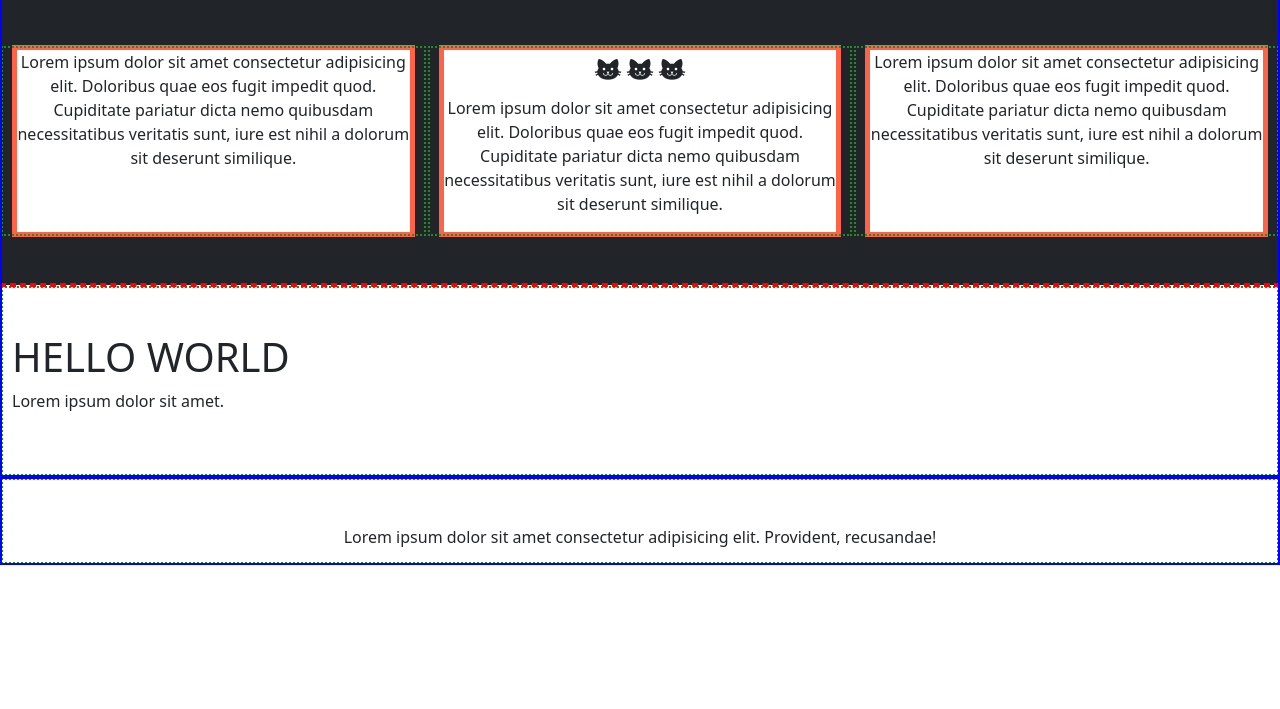
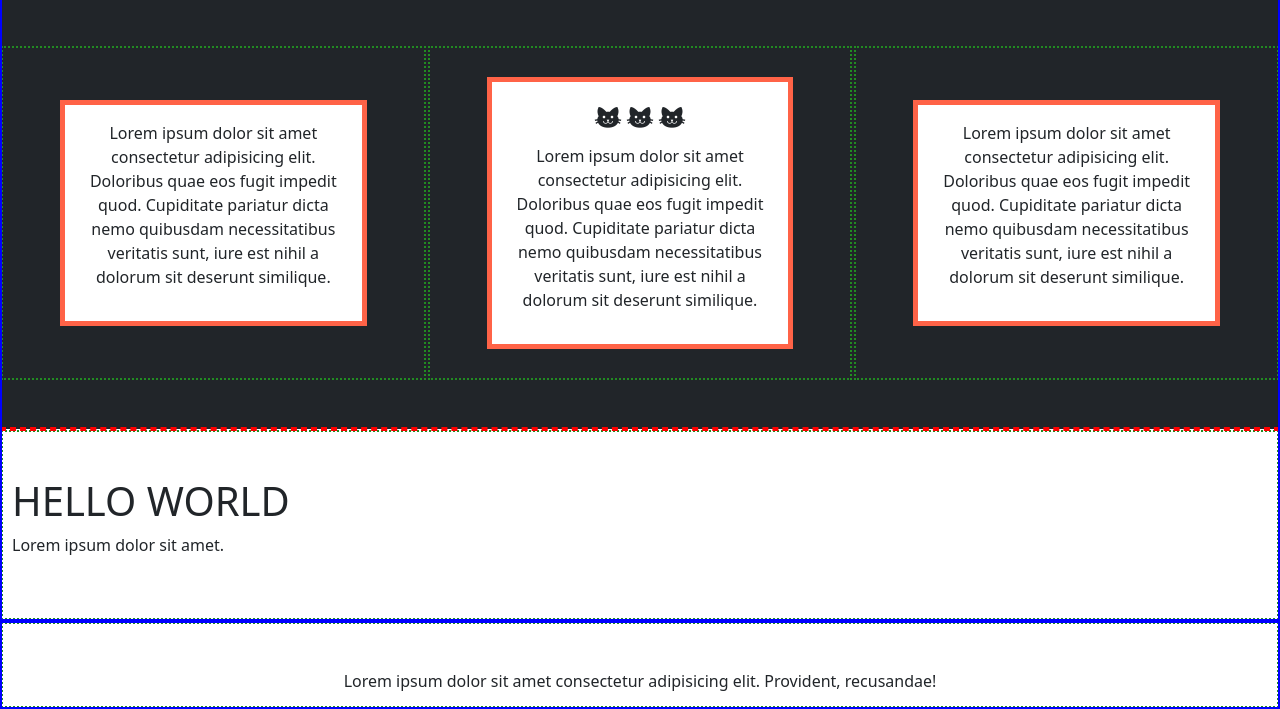
Before and after one commit to SamanthaDison/CloneSite-CP, a plain HTML site: page index.html in a window 1280 px wide. Shown: the part 1268-1977 px from the top of the page. Before the commit the page ends 1833 px from the top, so only its background shows below. Drawn offline with nearby package versions, Linux system fonts and the light colour scheme.

Commit message:
fixed margin for review cards

```diff
--- a/index.html
+++ b/index.html
@@ -136,8 +136,8 @@
                     </div>
                 </div>
             </div>
-            <div class="row bg-dark py-5 justify-content-evenly">
-                <div class="col-md-4 d-flex">
+            <div class="row bg-dark py-5 justify-content-around">
+                <div class="col-md-4 d-flex align-items-center justify-content-center">
                     <!-- REVIEW BOX 1 -->
                     <div class="review-text">
                         <p>Lorem ipsum dolor sit amet consectetur adipisicing elit. Doloribus quae eos fugit impedit
@@ -147,7 +147,7 @@
                             sit deserunt similique.</p>
                     </div>
                 </div>
-                <div class="col-md-4 d-flex">
+                <div class="col-md-4 d-flex align-items-center justify-content-center">
                     <!-- REVIEW BOX 2 W ICONS -->
                     <div class="review-text">
                         <div class="d-flex justify-content-center ">
@@ -164,9 +164,8 @@
                         </div>
                     </div>
                 </div>
-                <div class="col-md-4 d-flex">
+                <div class="col-md-4 d-flex align-items-center justify-content-center">
                     <!-- REVIEW BOX 3 -->
-                    <p>
                     <div class="review-text">
                         <p>Lorem ipsum dolor sit amet consectetur adipisicing elit. Doloribus quae eos fugit impedit
                             quod.
@@ -174,7 +173,6 @@
                             dolorum
                             sit deserunt similique.</p>
                     </div>
-                    </p>
                 </div>
             </div>
             <div class="row">
--- a/style.css
+++ b/style.css
@@ -46,13 +46,6 @@
 }
 }
 
-/* .review{
-    background: white ;
-    box-sizing: border-box;
-    box-shadow: whitesmoke;
-    border: tomato solid 5px;
-
-} */
 
 .review-text{
     text-align: center;
@@ -60,6 +53,8 @@
     box-sizing: border-box;
     box-shadow: whitesmoke;
     border: tomato solid 5px;
+    padding: 1em;
+    margin: 2em 3em 2em 3em;
 
 }
 
```
